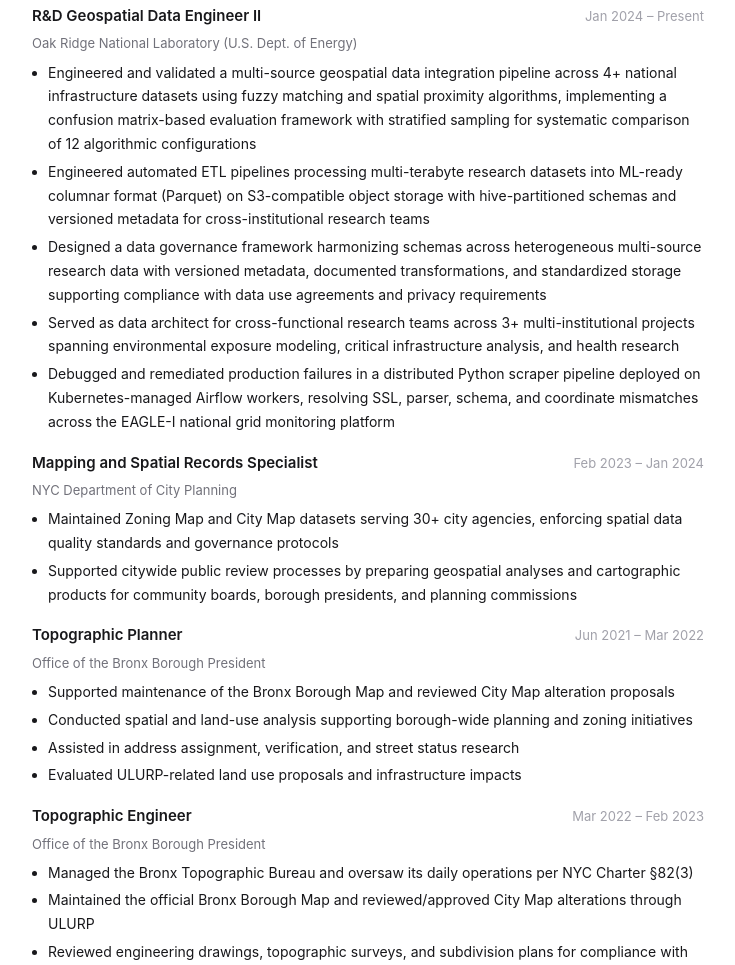
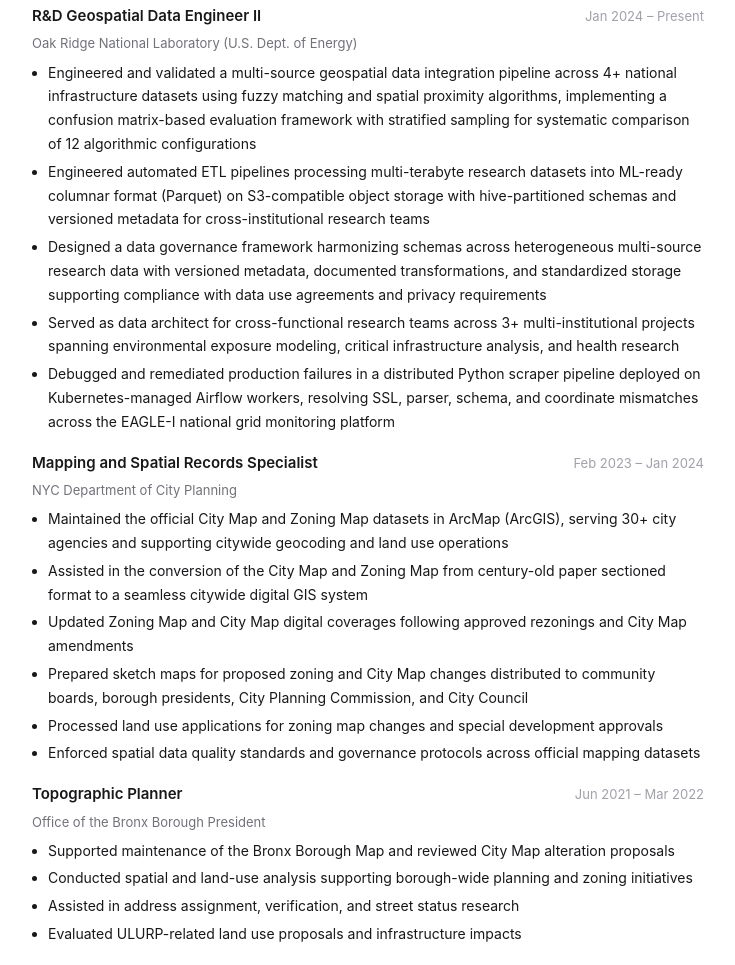
Before and after one commit to radleyciego/radleyciego.com, an Astro site: page /resume in a window 1280 px wide. Shown: the part 285-1250 px from the top of the page, without its empty margins (272-1007 px from the left). Built offline with nearby package versions, Linux system fonts and the light colour scheme; Astro itself is replaced by a stand-in of ours.

Commit message:
DCP: add ArcMap, paper-to-digital conversion, sketch maps, ULURP processing to resume

```diff
--- a/src/pages/resume.astro
+++ b/src/pages/resume.astro
@@ -38,8 +38,12 @@
       </div>
       <div class="resume-item-subtitle">NYC Department of City Planning</div>
       <ul>
-        <li>Maintained Zoning Map and City Map datasets serving 30+ city agencies, enforcing spatial data quality standards and governance protocols</li>
-        <li>Supported citywide public review processes by preparing geospatial analyses and cartographic products for community boards, borough presidents, and planning commissions</li>
+        <li>Maintained the official City Map and Zoning Map datasets in ArcMap (ArcGIS), serving 30+ city agencies and supporting citywide geocoding and land use operations</li>
+        <li>Assisted in the conversion of the City Map and Zoning Map from century-old paper sectioned format to a seamless citywide digital GIS system</li>
+        <li>Updated Zoning Map and City Map digital coverages following approved rezonings and City Map amendments</li>
+        <li>Prepared sketch maps for proposed zoning and City Map changes distributed to community boards, borough presidents, City Planning Commission, and City Council</li>
+        <li>Processed land use applications for zoning map changes and special development approvals</li>
+        <li>Enforced spatial data quality standards and governance protocols across official mapping datasets</li>
       </ul>
     </div>
 
```
